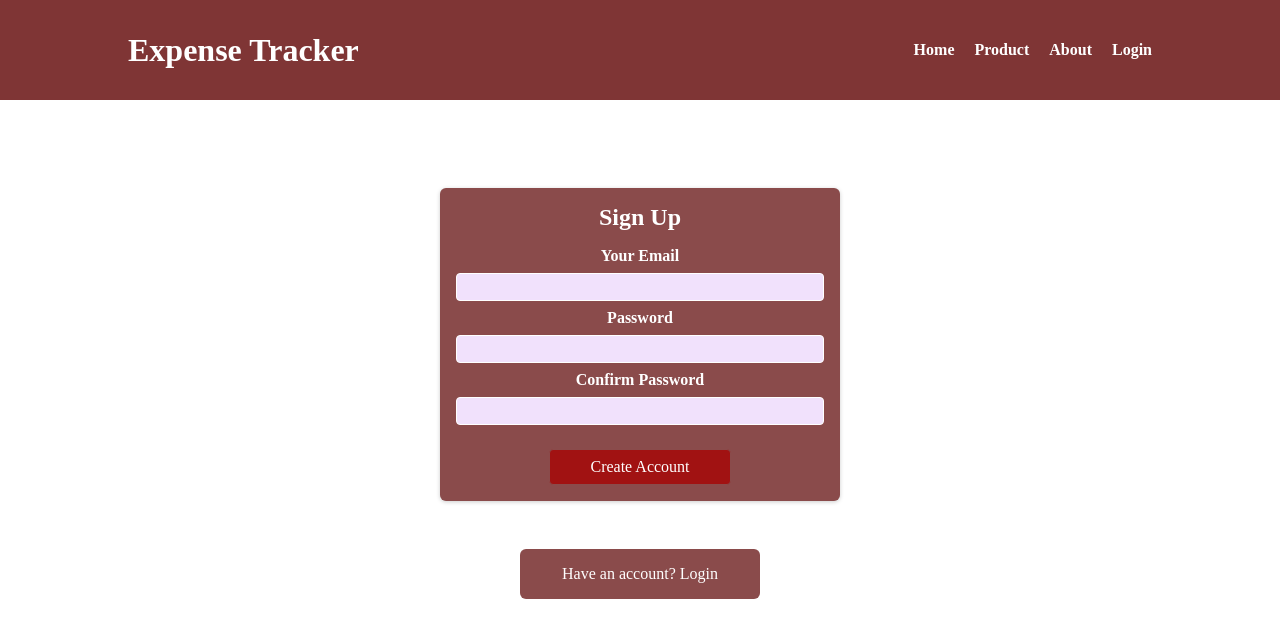
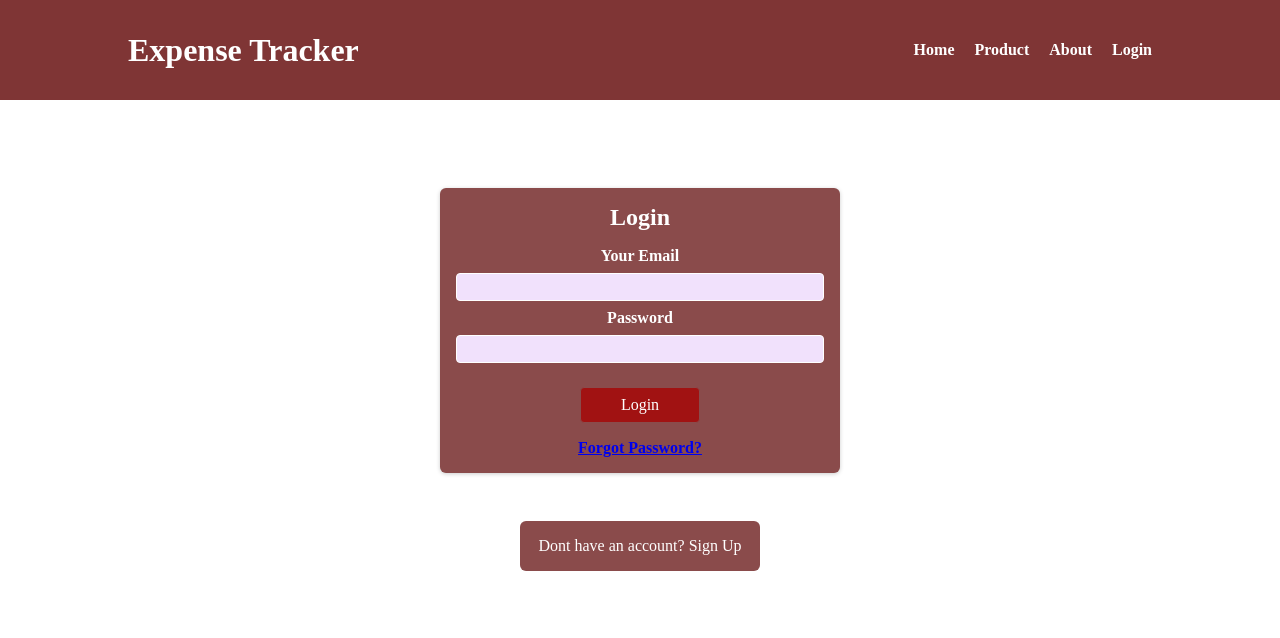
Before and after one commit to zahidul96/expense-tracker, a React (Vite) app: page /login in a window 1280 px wide. Shown: the top 638 px of the page. Built offline with nearby package versions, Linux system fonts and the light colour scheme.

Commit message:
featured login page

```diff
--- a/src/App.jsx
+++ b/src/App.jsx
@@ -1,4 +1,4 @@
-import { useState } from "react";
+import { useState, useContext } from "react";
 import "./App.css";
 import NavBar from "./common/NavBar";
 import { createBrowserRouter, RouterProvider } from "react-router";
@@ -7,6 +7,7 @@
 import AboutPage from "./pages/about/AboutPage";
 import HomePage from "./pages/home/HomePage";
 const App = () => {
+
   const router = createBrowserRouter([
     {
       path: "/",
--- a/src/pages/login/loginComponents/LoginForm.css
+++ b/src/pages/login/loginComponents/LoginForm.css
@@ -70,3 +70,10 @@
   color: white;
   border : none;
 }
+.anchor{
+  margin-top: 1rem;
+  text-align: center;
+  color: white;
+  text-decoration: underline;
+  font-weight: bold;
+}
--- a/src/pages/login/loginComponents/LoginForm.jsx
+++ b/src/pages/login/loginComponents/LoginForm.jsx
@@ -1,55 +1,74 @@
-import { useRef, useState } from "react";
+import { useRef, useState, useContext } from "react";
+import { GlobalContext } from "../../../store/GlobalContextProvider";
 import "./LoginForm.css";
 const LoginForm = () => {
+  const authCtx = useContext(GlobalContext);
   const emailInputRef = useRef();
   const passwordInputRef = useRef();
-  const [isLogin, setIsLogin] = useState(false);
+  const [isLogin, setIsLogin] = useState(true);
   const confirmPasswordInputRef = useRef();
+  const loginStatusChangeHandler = () => {
+    setIsLogin(!isLogin);
+  };
   const submitHandler = (event) => {
     event.preventDefault();
     const email = emailInputRef.current.value;
     const password = passwordInputRef.current.value;
-    const confirmPassword = confirmPasswordInputRef.current.value;
     let url;
     if (isLogin) {
+      url =
+        "https://identitytoolkit.googleapis.com/v1/accounts:signInWithPassword?key=AIzaSyD5bbbrDl4yaMFaKZ96FprCC9cnwHEfOsc";
     } else {
       url =
         "https://identitytoolkit.googleapis.com/v1/accounts:signUp?key=AIzaSyD5bbbrDl4yaMFaKZ96FprCC9cnwHEfOsc";
     }
     const authenticationData = async () => {
       try {
+        let payload = {
+          email : email,
+          password : password,
+          returnSecureToken : true
+        }
+        if(!isLogin){
+          payload.confirmPassword = confirmPasswordInputRef.current.value;
+        }
         const response = await fetch(url, {
           method: "POST",
-          body: JSON.stringify({
-            email: email,
-            password: password,
-            confirmPassword: confirmPassword,
-            returnSecureToken: true,
-          }),
+          body: JSON.stringify(payload),
           headers: {
             "Content-Type": "application/json",
           },
         });
         if (response.ok) {
           const data = await response.json();
-          console.log("successfully created account", data);
+          authCtx.login(data.idToken);
+          console.log(isLogin ? "Login successful" : "Sign Up successful");
+          alert(isLogin ? "Login successful" : "Sign Up successful");
         } else {
           const data = await response.json();
           throw new Error(data.error.message || "Authentication failed");
         }
       } catch (error) {
         console.log(error.message);
+        {isLogin ? alert("Login failed: " + error.message) : alert("Sign Up failed: " + error.message)}
       }
     };
     authenticationData();
     emailInputRef.current.value = "";
     passwordInputRef.current.value = "";
+    if (!isLogin) {
       confirmPasswordInputRef.current.value = "";
+    }
   };
   return (
+    <div>
+      {authCtx.isLoggedIn && (
+        <div className="welcome-message">Welcome to the Expense Tracker!</div>
+      )}
+      {!authCtx.isLoggedIn && (
         <>
           <section className="auth">
-        <h1>Sign Up</h1>
+            <h1>{isLogin ? "Login" : "Sign Up"}</h1>
             <form onSubmit={submitHandler}>
               <div className="control">
                 <label htmlFor="email">Your Email</label>
@@ -64,6 +83,7 @@
                   ref={passwordInputRef}
                 />
               </div>
+              {!isLogin && (
                 <div className="control">
                   <label htmlFor="confirmPassword">Confirm Password</label>
                   <input
@@ -73,17 +93,31 @@
                     ref={confirmPasswordInputRef}
                   />
                 </div>
+              )}
               <div className="actions">
-            <button type="submit">Create Account</button>
+                <button type="submit">{isLogin ? "Login" : "Sign Up"}</button>
               </div>
+              {isLogin && (
+                <div className="anchor">
+                  <a href="/">Forgot Password?</a>
+                </div>
+              )}
             </form>
           </section>
           <div>
-        <button type="button" className="login">
-          Have an account? Login
+            <button
+              type="button"
+              className="login"
+              onClick={loginStatusChangeHandler}
+            >
+              {isLogin
+                ? "Dont have an account? Sign Up"
+                : "Have an account? Login"}
             </button>
           </div>
         </>
+      )}
+    </div>
   );
 };
 export default LoginForm;
--- a/src/store/GlobalContextProvider.jsx
+++ b/src/store/GlobalContextProvider.jsx
@@ -6,8 +6,9 @@
 });
 const GlobalContextProvider = (props) => {
     const [isLoggedIn, setIsLoggedIn] = useState(false);
-    const loginHandler = () => {
+    const loginHandler = (token) => {
         setIsLoggedIn(true);
+        localStorage.setItem("token", token);
     }
     const contextValue = {
         isLoggedIn: isLoggedIn,
```
Lines whose indentation alone changed are shown as unchanged.
